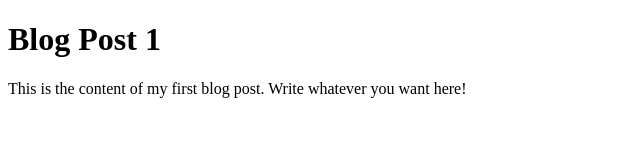
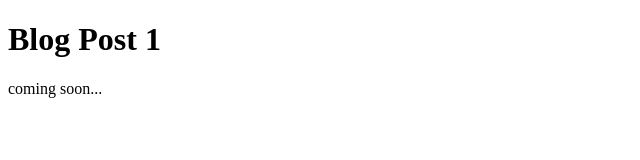
Before and after one commit to HoRGLz/Mywebsite, a plain HTML site: page page1.html in a window 1280 px wide. Shown: the whole page, without its empty margins (0-640 px from the left). Drawn offline with Linux system fonts and the light colour scheme.

Commit message:
Your commit message

```diff
--- a/page1.html
+++ b/page1.html
@@ -7,6 +7,6 @@
 </head>
 <body>
     <h1>Blog Post 1</h1>
-    <p>This is the content of my first blog post. Write whatever you want here!</p>
+    <p>coming soon...</p>
 </body>
 </html>
```
Also changed, not shown: page2.html (+1 -1 lines), page3.html (+1 -1 lines).
